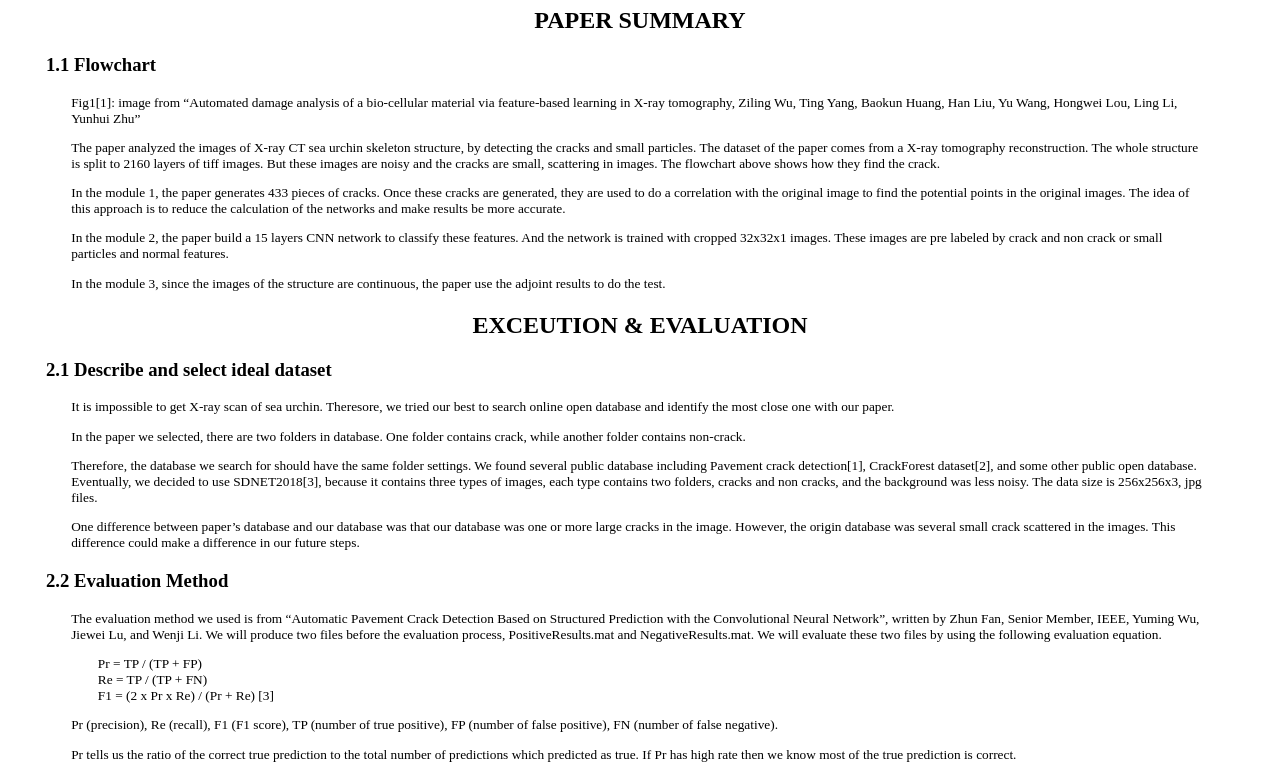
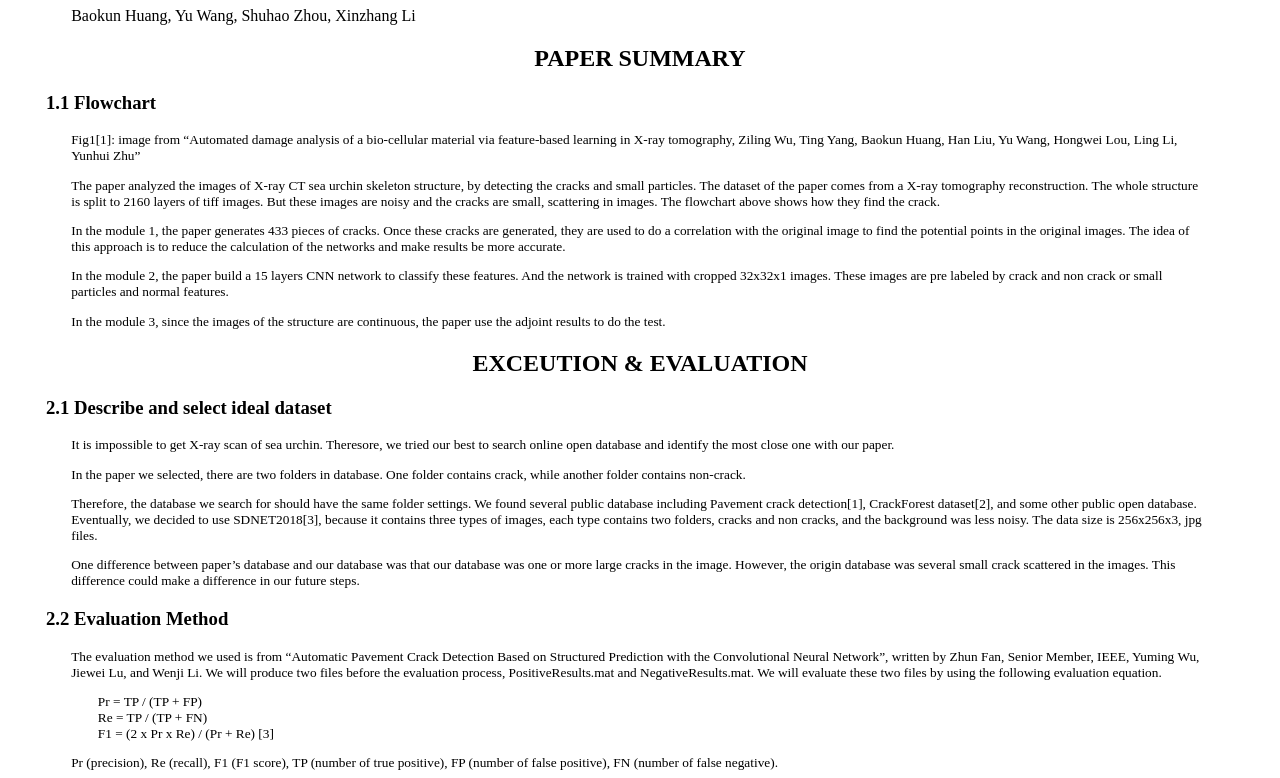
Before and after one commit to AustinAvalon/AustinAvalon.github.io, a plain HTML site: page index.html in a window 1280 px wide. Shown: the part 73-851 px from the top of the page. Drawn offline with Linux system fonts and the light colour scheme.

Commit message:
Update index.html

```diff
--- a/index.html
+++ b/index.html
@@ -6,6 +6,7 @@
 	</head>
 	<body>
 		<h1>Machine Learing Final Project</h1>
+		<p style="font-size:12pt">Baokun Huang, Yu Wang, Shuhao Zhou, Xinzhang Li</p>
 		<h2>PAPER SUMMARY</h2>
 			<h3>1.1 Flowchart </h3>
 				<p>Fig1[1]: image from “Automated damage analysis of a bio-cellular material via feature-based learning in X-ray tomography, Ziling Wu, Ting Yang, Baokun Huang, Han Liu, Yu Wang, Hongwei Lou, Ling Li, Yunhui Zhu” </p>
```
